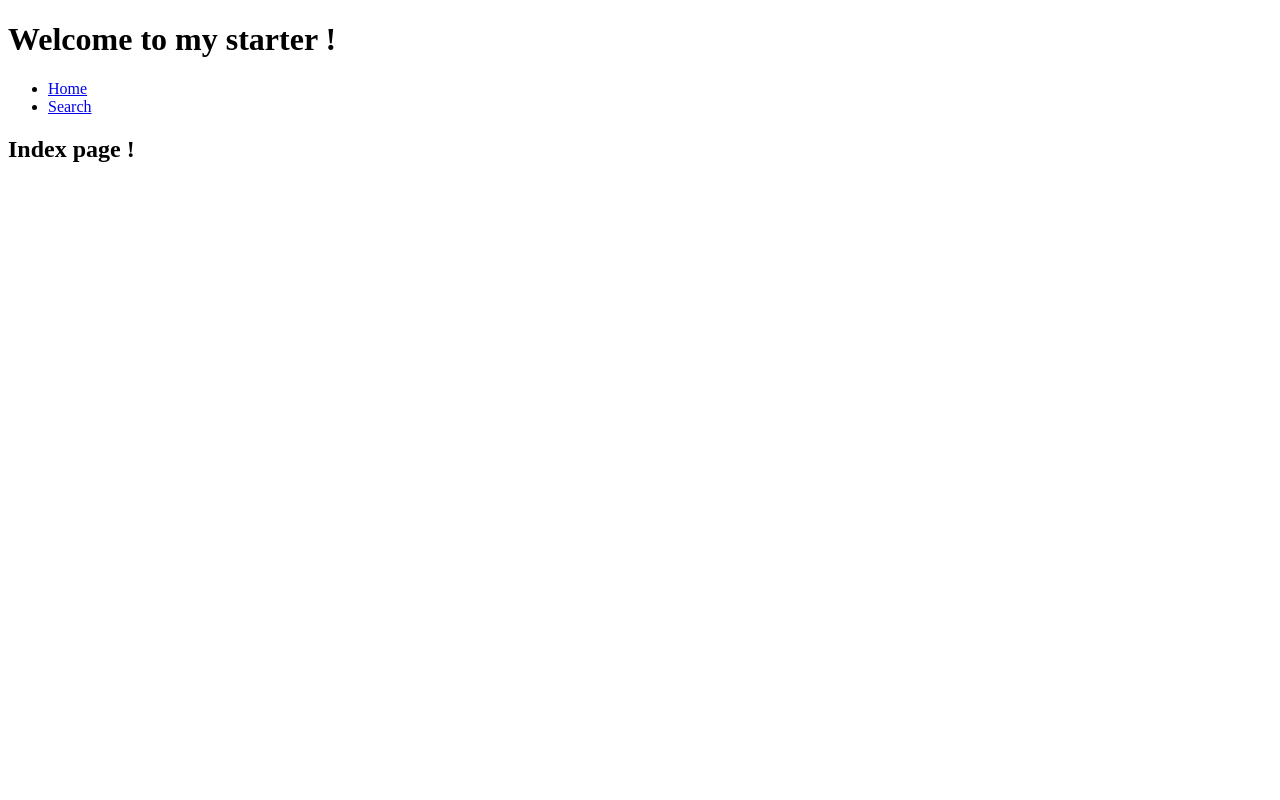
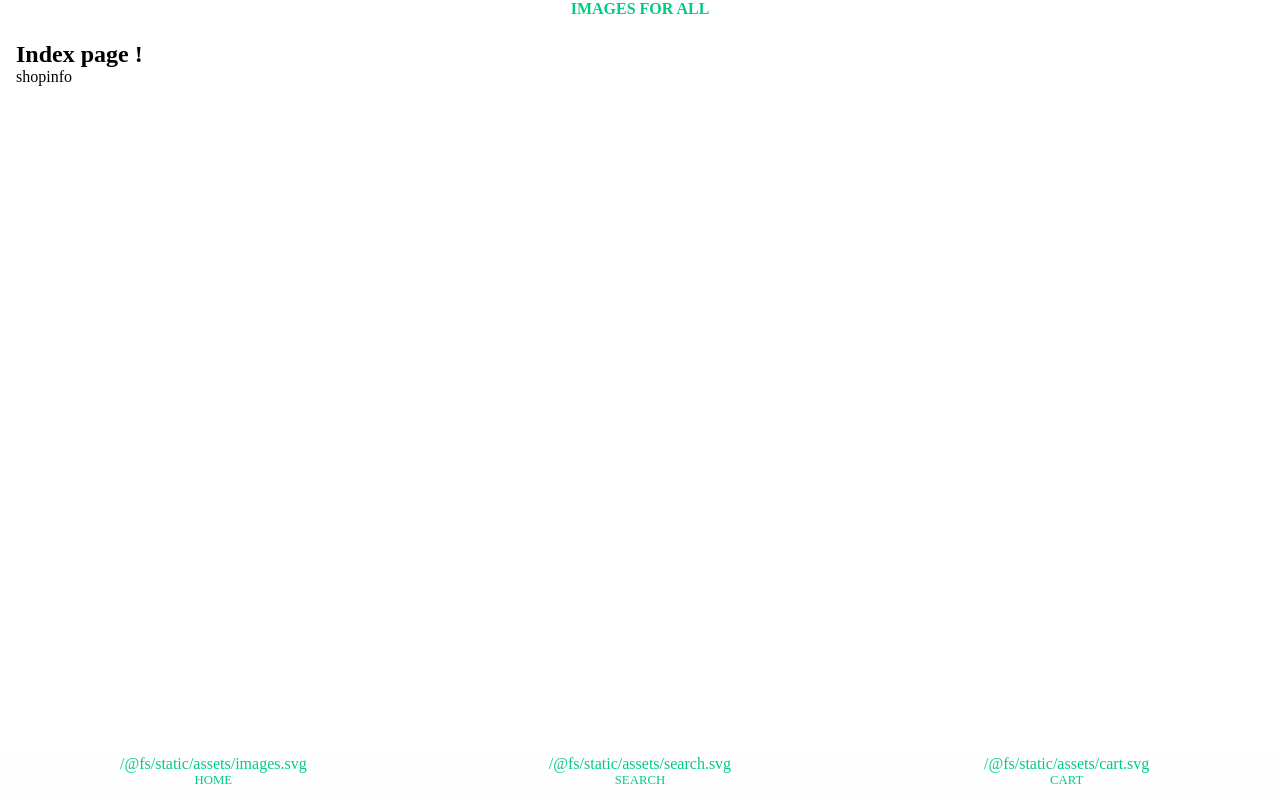
Before and after one commit to h2xd/vue-vuex-minimal-shop, a Vue app: page / in a window 1280 px wide. Built offline with nearby package versions, Linux system fonts and the light colour scheme; the HTML template or start-up script is replaced by a standard one.

Commit message:
fixed typo

```diff
--- /dev/null
+++ b/src/components/App.vue
@@ -0,0 +1,70 @@
+<template>
+  <div class="app">
+    <header>
+      <h1 class="title">
+        {{ title }}
+      </h1>
+    </header>
+    <navigation />
+
+    <div class="content">
+      <router-view />
+      <app-footer />
+    </div>
+
+  </div>
+</template>
+
+<style lang="scss">
+  * {
+    padding: 0;
+    margin: 0;
+    box-sizing: border-box;
+  }
+
+  :root {
+    --color-accent: #00cc80;
+    --color-background: #fefefe;
+  }
+
+  header {
+    grid-area: header;
+
+    .title {
+      color: var(--color-accent);
+      font-size: 1rem;
+      text-align: center;
+    }
+  }
+
+  .app {
+    display: grid;
+    grid-template-areas: "header" "content" "navigation";
+    grid-template-rows: 25px 1fr 50px;
+  }
+
+  .content {
+    grid-area: content;
+    padding: 1rem;
+  }
+
+
+</style>
+
+<script>
+  import Navigation from './Navigation.vue';
+  import Footer from './Footer.vue';
+
+  export default {
+    name: 'App',
+    components: {
+      'navigation': Navigation,
+      'app-footer': Footer,
+    },
+    data() {
+      return {
+        title: 'Images for all',
+      };
+    },
+  };
+</script>
--- /dev/null
+++ b/src/components/Footer.vue
@@ -0,0 +1,17 @@
+<template>
+  <footer>
+    <p>shopinfo</p>
+  </footer>
+</template>
+
+<style lang="scss">
+
+</style>
+
+<script>
+  export default {
+    name: 'Footer',
+    data() {
+    },
+  };
+</script>
--- /dev/null
+++ b/src/components/Navigation.vue
@@ -0,0 +1,92 @@
+<template>
+  <nav>
+    <ul>
+      <li v-for="item in navigation">
+        <router-link class="link" :to="{ name: item.name }">
+          <span class="icon" v-html="item.icon"></span>
+          <span class="title">{{ item.title }}</span>
+        </router-link>
+      </li>
+    </ul>
+  </nav>
+</template>
+
+
+<style lang="scss">
+  nav {
+    grid-area: navigation;
+    position: fixed;
+    bottom: 0;
+    left: 0;
+    width: 100%;
+    height: 50px;
+    background-color: var(--color-background);
+
+    > ul {
+      list-style: none;
+      display: grid;
+      height: 100%;
+      grid-template-columns: repeat(3, 1fr);
+
+      > li {
+        grid-row: 1;
+      }
+    }
+  }
+
+  .link {
+    display: grid;
+    grid-template-areas: "icon" "title";
+    text-align: center;
+    color: var(--color-accent);
+    text-decoration: none;
+    padding: 5px;
+  }
+
+  .icon {
+    > svg {
+      width: 20px;
+      height: 20px;
+    }
+
+    grid-area: icon;
+
+  }
+
+  .title {
+    grid-area: title;
+    text-transform: uppercase;
+    font-size: 0.8em;
+  }
+</style>
+
+<script>
+  import ImagesIcon from '../../static/assets/images.svg';
+  import SearchIcon from '../../static/assets/search.svg';
+  import CartIcon from '../../static/assets/cart.svg';
+
+  export default {
+    name: 'Navigation',
+    data() {
+      return {
+        navigation: [
+          {
+            title: 'Home',
+            name: 'Home',
+            icon: ImagesIcon,
+          },
+          {
+            title: 'Search',
+            name: 'Search',
+            icon: SearchIcon,
+          },
+          {
+            title: 'Cart',
+            name: 'Cart',
+            icon: CartIcon,
+          }
+        ]
+      };
+    },
+  };
+</script>
--- a/src/componets/App.vue
+++ /dev/null
@@ -1,35 +0,0 @@
-<template>
-  <div class="app">
-    <header>
-      <h1 class="title">
-        {{ title }}
-      </h1>
-      <nav>
-        <ul>
-          <li>
-            <router-link :to="{ name: 'Home' }">
-              Home
-            </router-link>
-          </li>
-          <li>
-            <router-link :to="{ name: 'Search' }">
-              Search
-            </router-link>
-          </li>
-        </ul>
-      </nav>
-    </header>
-    <router-view />
-  </div>
-</template>
-
-<script>
-export default {
-  name: 'App',
-  data() {
-    return {
-      title: 'Welcome to my starter !',
-    };
-  },
-};
-</script>
--- a/src/main.js
+++ b/src/main.js
@@ -3,7 +3,7 @@ import Vuex from 'vuex';
 
 import router from './config/router';
 import VuexStoreConfig from './config/store';
-import App from './componets/App.vue';
+import App from './components/App.vue';
 
 // if (enableAnalytics) {
 //   const VueAnalytics = require('vue-analytics').default;
```
